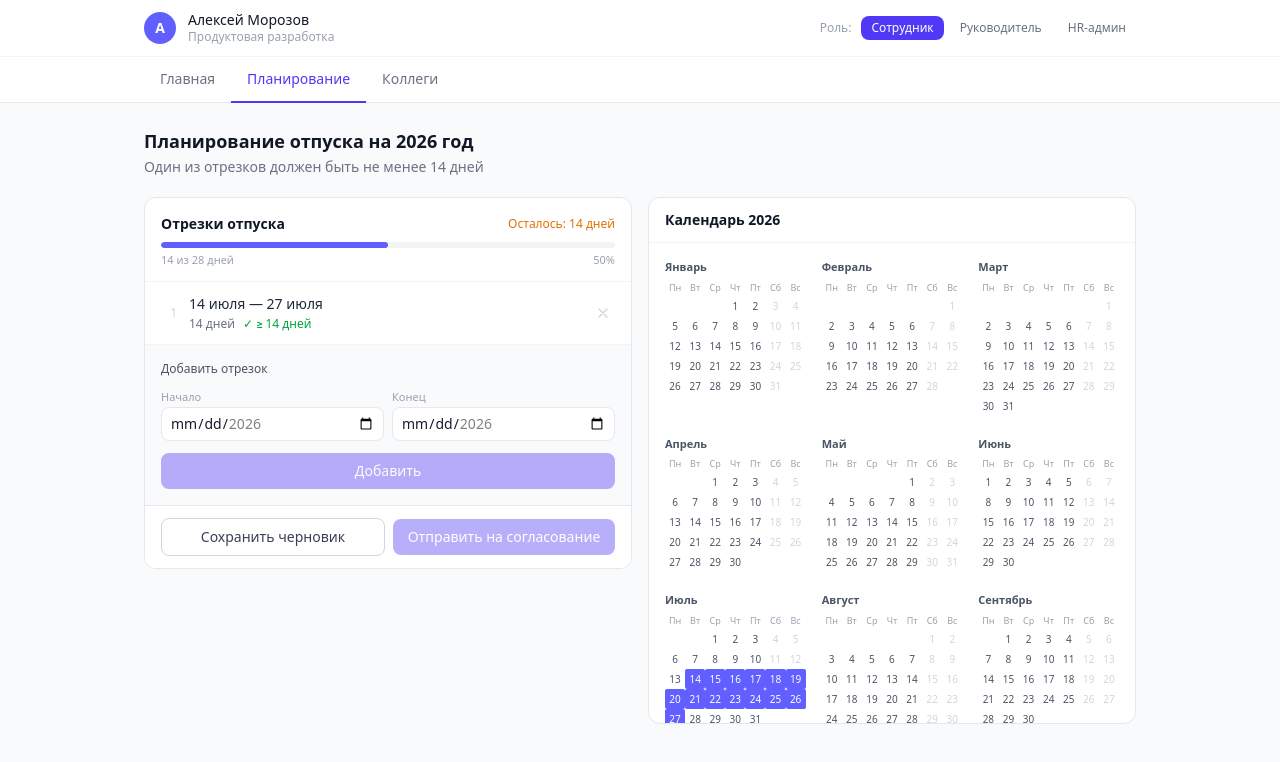
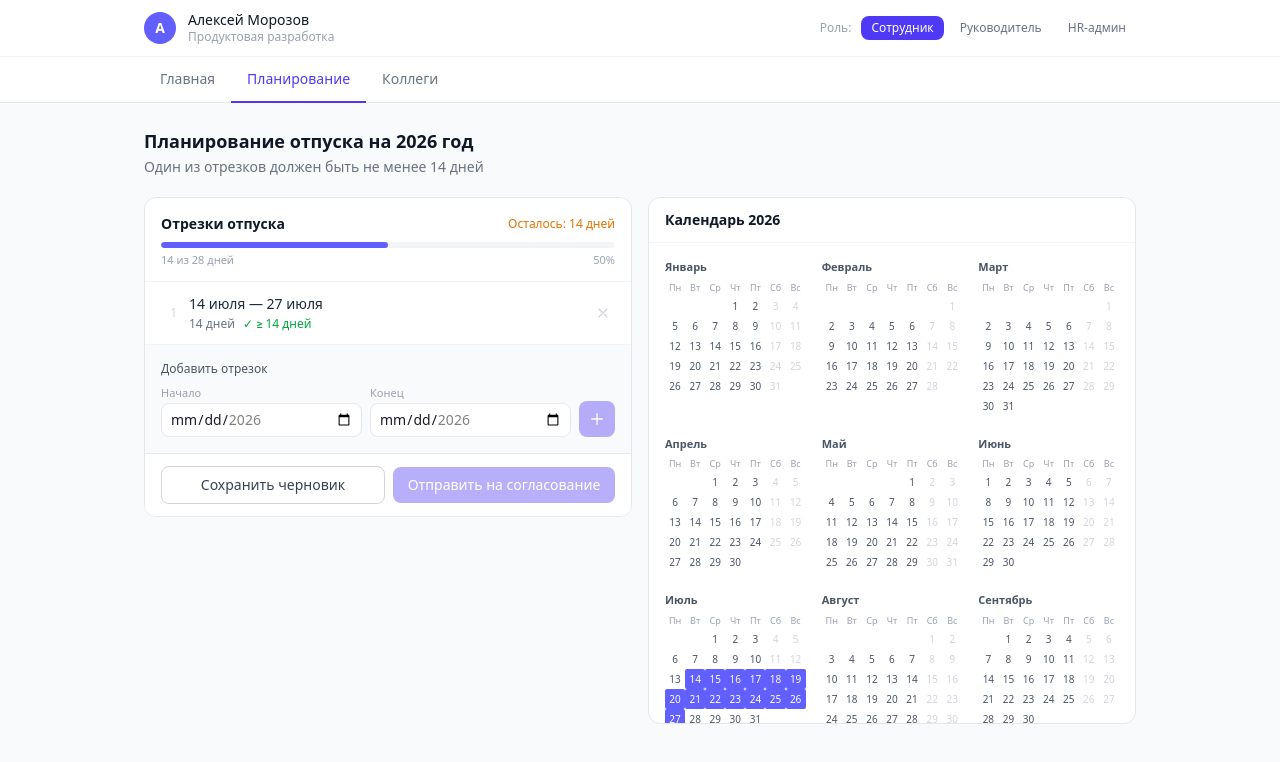
Before and after one commit to arsen2317/vacations, a React (Vite) app: page / in a window 1280 px wide. Both pictures are taken after a click on the button "Планирование". Shown: the top 762 px of the page. Built offline with nearby package versions, Linux system fonts and the light colour scheme.

Commit message:
ux: replace Add button with inline plus icon button next to date inputs

```diff
--- a/src/pages/PlanningPage.jsx
+++ b/src/pages/PlanningPage.jsx
@@ -161,6 +161,8 @@ export default function PlanningPage() {
   if (remainingDays > 0) submitBlockers.push(`нераспределено ${pluralDays(remainingDays)}`)
   if (!hasLongSegment) submitBlockers.push('нет отрезка ≥ 14 дней')
 
+  const canAdd = newStart && newEnd && newStart <= newEnd
+
   return (
     <div className="max-w-5xl mx-auto px-4 py-6">
       <div className="mb-5">
@@ -173,6 +175,7 @@ export default function PlanningPage() {
         {/* Left panel */}
         <div className="bg-white border border-gray-200 rounded-xl overflow-hidden flex flex-col">
 
+          {/* Header with progress */}
           <div className="px-4 pt-4 pb-3 border-b border-gray-100">
             <div className="flex items-center justify-between mb-2">
               <h2 className="text-sm font-semibold text-gray-900">Отрезки отпуска</h2>
@@ -196,6 +199,7 @@ export default function PlanningPage() {
             </div>
           </div>
 
+          {/* Segments list */}
           <div className="divide-y divide-gray-50">
             {segments.length === 0 ? (
               <p className="px-4 py-5 text-sm text-gray-400 text-center">Нет добавленных отрезков</p>
@@ -227,9 +231,10 @@ export default function PlanningPage() {
             )}
           </div>
 
-          <div className="border-t border-gray-100 bg-gray-50 px-4 py-4 space-y-3">
+          {/* Add form */}
+          <div className="border-t border-gray-100 bg-gray-50 px-4 py-4 space-y-2">
             <p className="text-xs font-medium text-gray-600">Добавить отрезок</p>
-            <div className="flex gap-2">
+            <div className="flex gap-2 items-end">
               <div className="flex-1">
                 <label className="text-[11px] text-gray-400 block mb-0.5">Начало</label>
                 <input
@@ -252,6 +257,16 @@ export default function PlanningPage() {
                   className="w-full px-2 py-1.5 text-sm border border-gray-200 rounded-lg bg-white focus:outline-none focus:ring-2 focus:ring-indigo-300"
                 />
               </div>
+              <button
+                onClick={addSegment}
+                disabled={!canAdd}
+                title="Добавить отрезок"
+                className="shrink-0 w-9 h-9 flex items-center justify-center rounded-lg bg-indigo-600 text-white hover:bg-indigo-700 disabled:opacity-40 disabled:cursor-not-allowed transition-colors"
+              >
+                <svg className="w-4 h-4" fill="none" viewBox="0 0 24 24" stroke="currentColor">
+                  <path strokeLinecap="round" strokeLinejoin="round" strokeWidth={2} d="M12 4v16m8-8H4" />
+                </svg>
+              </button>
             </div>
             {previewDays !== null && !addError && (
               <p className="text-xs text-indigo-600">
@@ -262,15 +277,9 @@ export default function PlanningPage() {
               </p>
             )}
             {addError && <p className="text-xs text-red-500">{addError}</p>}
-            <button
-              onClick={addSegment}
-              disabled={!newStart || !newEnd}
-              className="w-full py-2 text-sm font-medium rounded-lg bg-indigo-600 text-white hover:bg-indigo-700 disabled:opacity-40 disabled:cursor-not-allowed transition-colors"
-            >
-              Добавить
-            </button>
           </div>
 
+          {/* Footer: draft + submit */}
           <div className="border-t border-gray-200 px-4 py-3 flex items-center gap-2 bg-white">
             <button
               onClick={() => setDraftSaved(true)}
```
